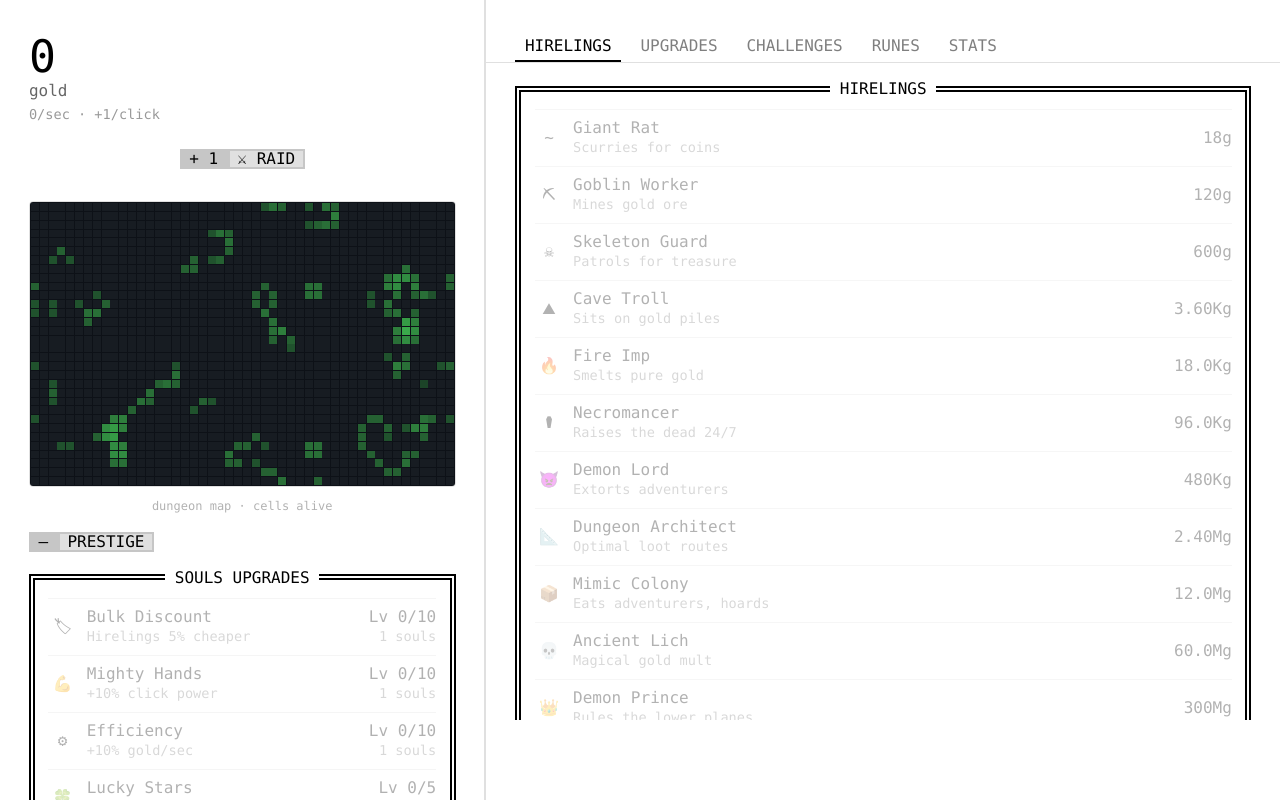
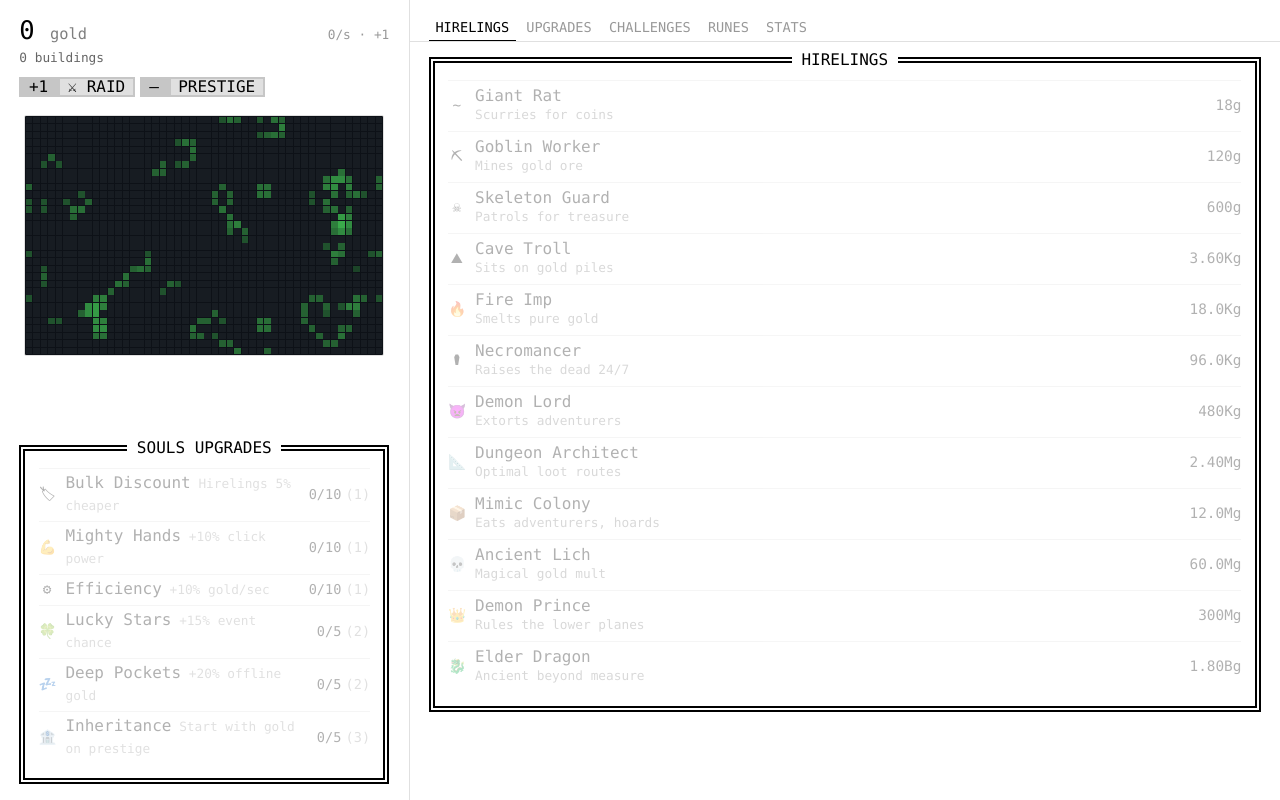
Before and after one commit to fearful-avoidant/unnamed-incremental-game, a Next.js app: page /unnamed-incremental-game/dungeon in a window 1280 px wide. Shown: the top 800 px of the page. Built offline with nearby package versions, Linux system fonts and the light colour scheme; a web font is replaced by a local one.

Commit message:
ui: higher information density, compact layout, inline stats

```diff
--- a/app/dungeon/page.tsx
+++ b/app/dungeon/page.tsx
@@ -156,15 +156,17 @@ const mobileBreakpoint = 700;
 // STYLES
 // ═══════════════════════════════════════════════════════════════════
 
-const layoutS: React.CSSProperties = { display: "flex", gap: 0, minHeight: "85vh" };
-const leftS: React.CSSProperties = { flex: "0 0 38%", borderRight: "2px solid var(--theme-border)", padding: "2em 3ch", display: "flex", flexDirection: "column" };
-const rightS: React.CSSProperties = { flex: 1, minWidth: 0, maxHeight: "90vh", overflowY: "auto" };
-const goldS: React.CSSProperties = { fontSize: "2.8em", fontWeight: 400, lineHeight: 1.1, letterSpacing: "-1px" };
-const shopItem: React.CSSProperties = { display: "flex", alignItems: "center", padding: "8px 0", cursor: "pointer", gap: "1ch", borderTop: "1px solid var(--theme-border)" };
+const layoutS: React.CSSProperties = { display: "flex", gap: 0, minHeight: "100vh" };
+const leftS: React.CSSProperties = { flex: "0 0 32%", borderRight: "1px solid var(--theme-border)", padding: "1em 2ch", display: "flex", flexDirection: "column" };
+const rightS: React.CSSProperties = { flex: 1, minWidth: 0, maxHeight: "100vh", overflowY: "auto" };
+const goldS: React.CSSProperties = { fontSize: "1.6em", fontWeight: 400, lineHeight: 1.2 };
+const shopItem: React.CSSProperties = { display: "flex", alignItems: "center", padding: "5px 0", cursor: "pointer", gap: "1ch", borderTop: "1px solid var(--theme-border)" };
 const shopDis: React.CSSProperties = { ...shopItem, opacity: 0.3, cursor: "default" };
-const iconS: React.CSSProperties = { width: "3ch", textAlign: "center", flexShrink: 0 };
-const tabS: React.CSSProperties = { display: "inline-block", padding: "4px 1ch", cursor: "pointer", opacity: 0.5, borderBottom: "2px solid transparent", marginRight: "1ch" };
-const tabA: React.CSSProperties = { ...tabS, opacity: 1, borderBottom: "2px solid var(--theme-text)" };
+const iconS: React.CSSProperties = { width: "2ch", textAlign: "center", flexShrink: 0, fontSize: "0.9em" };
+const tabS: React.CSSProperties = { display: "inline-block", padding: "2px 0.8ch", cursor: "pointer", opacity: 0.4, borderBottom: "1px solid transparent", marginRight: "0.5ch", fontSize: "0.85em" };
+const tabA: React.CSSProperties = { ...tabS, opacity: 1, borderBottom: "1px solid var(--theme-text)" };
+const rowS: React.CSSProperties = { display: "flex", gap: "0.5ch", flexWrap: "wrap", fontSize: "0.8em", opacity: 0.6, marginTop: 2 };
+const compactBtn: React.CSSProperties = { fontSize: "0.8em" };
 
 // ═══════════════════════════════════════════════════════════════════
 // MAIN COMPONENT
@@ -604,19 +606,30 @@ export default function DungeonPage() {
   // RENDER HELPERS
   // ═══════════════════════════════════════════════════════════════
 
-  const renderItem = (u: any, cost: number, canBuy: boolean, onClick: () => void, extra?: string) => (
+  const renderItem = (u: any, cost: number, canBuy: boolean, onClick: () => void, extra?: string) => {
+    const owned = buildings[u.id] || 0;
+    const isHire = u.gps != null;
+    const totalOutput = isHire ? u.gps * owned * soulBonus * hireMultBonus * globalMult * runeGpsBonus * runeGoldBonus * runeInfinityBonus * challengeBonus.gps * challengeBonus.global * corrGpsMult * corruptionMult : 0;
+    return (
       <div key={u.id} style={canBuy ? shopItem : shopDis} onClick={canBuy ? onClick : undefined}>
         <span style={iconS}>{u.icon || "▪"}</span>
         <div style={{ flex: 1, minWidth: 0 }}>
-        <div>{u.name}</div>
-        <div style={{ opacity: 0.5, fontSize: "0.85em" }}>{u.desc}{extra ? " " + extra : ""}</div>
+          <div style={{ display: "flex", justifyContent: "space-between" }}>
+            <span>{u.name}</span>
+            {owned > 0 && isHire && <span style={{ opacity: 0.4, fontSize: "0.8em" }}>{fmt(totalOutput)}/s</span>}
           </div>
-      <div style={{ textAlign: "right", flexShrink: 0 }}>
-        <div>{fmt(cost)}{u.gps != null ? "g" : ""}</div>
-        {(buildings[u.id] || 0) > 0 && <div style={{ opacity: 0.5, fontSize: "0.85em" }}>x{buildings[u.id]}</div>}
+          <div style={{ opacity: 0.5, fontSize: "0.8em" }}>
+            {u.desc}{extra ? " " + extra : ""}
+            {owned > 0 && isHire && <span> &middot; {fmt(u.gps * soulBonus * hireMultBonus * globalMult * runeInfinityBonus * challengeBonus.gps * challengeBonus.global * corruptionMult)}/s each</span>}
+          </div>
+        </div>
+        <div style={{ textAlign: "right", flexShrink: 0, marginLeft: "1ch" }}>
+          <div style={{ fontSize: "0.9em" }}>{fmt(cost)}{isHire ? "g" : ""}</div>
+          {owned > 0 && <div style={{ opacity: 0.5, fontSize: "0.8em" }}>x{owned}</div>}
         </div>
       </div>
     );
+  };
 
   const renderUpgradeList = (items: any[], levels: Record<string,number>, currency: number, setCurrency: any, setUpgrades: any, currName: string) => (
     <CardDouble title={currName.toUpperCase() + " UPGRADES"}>
@@ -624,15 +637,15 @@ export default function DungeonPage() {
         const level = levels[u.id] || 0;
         const canBuy = currency >= u.costPer && level < u.max;
         return (
-          <div key={u.id} style={canBuy ? shopItem : shopDis} onClick={canBuy ? () => buyUpgrade(u, level, currency, setCurrency, setUpgrades, u.costPer) : undefined}>
+          <div key={u.id} style={canBuy ? { ...shopItem, padding: "4px 0" } : { ...shopDis, padding: "4px 0" }} onClick={canBuy ? () => buyUpgrade(u, level, currency, setCurrency, setUpgrades, u.costPer) : undefined}>
             <span style={iconS}>{u.icon}</span>
-            <div style={{ flex: 1 }}>
-              <div>{u.name}</div>
-              <div style={{ opacity: 0.5, fontSize: "0.85em" }}>{u.desc}</div>
+            <div style={{ flex: 1, minWidth: 0 }}>
+              <span>{u.name}</span>
+              <span style={{ opacity: 0.4, fontSize: "0.8em", marginLeft: "1ch" }}>{u.desc}</span>
             </div>
-            <div style={{ textAlign: "right", flexShrink: 0 }}>
-              <div>Lv {level}/{u.max}</div>
-              <div style={{ opacity: 0.5, fontSize: "0.85em" }}>{u.costPer} {currName}</div>
+            <div style={{ textAlign: "right", flexShrink: 0, fontSize: "0.85em" }}>
+              <span>{level}/{u.max}</span>
+              <span style={{ opacity: 0.4, marginLeft: "0.5ch" }}>({u.costPer})</span>
             </div>
           </div>
         );
@@ -641,27 +654,32 @@ export default function DungeonPage() {
   );
 
   const renderStats = () => {
-    const stats = [
-      ["Total gold earned", fmt(totalGold)],
-      ["Gold per second", fmt(gps)],
+    const left = [
+      ["Gold earned", fmt(totalGold)],
+      ["Gold/sec", fmt(gps)],
       ["Click power", fmt(clickVal)],
       ["Total clicks", totalClicks.toLocaleString()],
-      ["Total buildings", totalBuildings.toLocaleString()],
-      ["Souls / Shards / Essence", fmt(souls) + " / " + fmt(soulShards) + " / " + fmt(demonEssence)],
-      ["Prestiges / Transcends / Reincarnations", prestigeCount + " / " + transcendCount + " / " + reincarnateCount],
-      ["Sacrifices", sacrificeCount.toString()],
+      ["Buildings", totalBuildings.toLocaleString()],
       ["Offerings", fmt(offerings)],
-      ["Challenges completed", challengeResults.filter(r => r.completed).length + "/" + CHALLENGES.length],
-      ["Events triggered", eventsTriggered.toString()],
     ];
+    const right = [
+      ["Souls", fmt(souls)],
+      ["Shards", fmt(soulShards)],
+      ["Essence", fmt(demonEssence)],
+      ["Prestiges", prestigeCount + " / " + transcendCount + " / " + reincarnateCount],
+      ["Challenges", challengeResults.filter(r => r.completed).length + "/" + CHALLENGES.length],
+      ["Events", eventsTriggered.toString()],
+    ];
+    const statRow = (l: string, v: string) => (
+      <div key={l} style={{ display: "flex", justifyContent: "space-between", padding: "3px 0", borderTop: "1px solid var(--theme-border)", fontSize: "0.85em" }}>
+        <span style={{ opacity: 0.5 }}>{l}</span><span>{v}</span>
+      </div>
+    );
     return (
-      <CardDouble title="STATS">
-        {stats.map(([l, v]) => (
-          <div key={l} style={{ display: "flex", justifyContent: "space-between", padding: "4px 0", borderTop: "1px solid var(--theme-border)" }}>
-            <span style={{ opacity: 0.6 }}>{l}</span><span>{v}</span>
+      <div style={{ display: "flex", gap: "2ch" }}>
+        <div style={{ flex: 1 }}><CardDouble title="STATS">{left.map(([l, v]) => statRow(l, v))}</CardDouble></div>
+        <div style={{ flex: 1 }}><CardDouble title="MORE">{right.map(([l, v]) => statRow(l, v))}</CardDouble></div>
       </div>
-        ))}
-      </CardDouble>
     );
   };
 
@@ -679,23 +697,27 @@ export default function DungeonPage() {
 
       <div style={isMobile ? { display: "block" } : layoutS}>
         {/* LEFT */}
-        <div style={isMobile ? { borderBottom: "2px solid var(--theme-border)", padding: "1em 2ch" } : leftS}>
-          <div style={goldS}>{fmt(gold)}</div>
-          <div style={{ opacity: 0.6 }}>gold</div>
-          <div style={{ opacity: 0.4, fontSize: "0.85em", marginTop: 4 }}>{fmt(gps)}/sec &middot; +{fmt(clickVal)}/click</div>
-
-          {/* Currency row */}
-          <div style={{ display: "flex", gap: "2ch", marginTop: 8, flexWrap: "wrap", fontSize: "0.85em" }}>
-            {souls > 0 && <div><Badge>{fmt(souls)}</Badge> souls</div>}
-            {soulShards > 0 && <div><Badge>{fmt(soulShards)}</Badge> shards</div>}
-            {demonEssence > 0 && <div><Badge>{fmt(demonEssence)}</Badge> essence</div>}
-            {offerings > 0 && <div><Badge>{fmt(offerings)}</Badge> offerings</div>}
+        <div style={isMobile ? { borderBottom: "1px solid var(--theme-border)", padding: "0.5em 1ch" } : leftS}>
+          {/* Compact header: gold + currencies inline */}
+          <div style={{ display: "flex", justifyContent: "space-between", alignItems: "baseline" }}>
+            <div style={goldS}>{fmt(gold)} <span style={{ opacity: 0.5, fontSize: "0.6em" }}>gold</span></div>
+            <div style={{ opacity: 0.4, fontSize: "0.8em" }}>{fmt(gps)}/s &middot; +{fmt(clickVal)}</div>
+          </div>
+          <div style={rowS}>
+            {souls > 0 && <span>{fmt(souls)} souls</span>}
+            {soulShards > 0 && <span>{fmt(soulShards)} shards</span>}
+            {demonEssence > 0 && <span>{fmt(demonEssence)} essence</span>}
+            {offerings > 0 && <span>{fmt(offerings)} offerings</span>}
+            <span>{totalBuildings} buildings</span>
           </div>
 
-          <div style={{ display: "flex", justifyContent: "center", margin: "1em 0" }} ref={clickBtnRef}>
-            <ActionButton onClick={doClick} hotkey={chalNoClick ? "DISABLED" : "+ " + fmt(clickVal)}>
-              {chalNoClick ? "🚫" : "⚔"} RAID
-            </ActionButton>
+          {/* Click + reset row */}
+          <div style={{ display: "flex", gap: "0.5ch", margin: "0.5em 0", flexWrap: "wrap", alignItems: "center" }} ref={clickBtnRef}>
+            <div style={compactBtn}><ActionButton onClick={doClick} hotkey={chalNoClick ? "—" : "+" + fmt(clickVal)}>{chalNoClick ? "🚫" : "⚔"} RAID</ActionButton></div>
+            <div style={compactBtn}><ActionButton onClick={doPrestige} hotkey={prestigeSouls >= 1 ? "+" + prestigeSouls : "—"}>Prestige</ActionButton></div>
+            {(transcendCount > 0 || totalSouls >= 100) && <div style={compactBtn}><ActionButton onClick={doTranscend} hotkey={transcendShards >= 1 ? "+" + transcendShards : "—"}>Transcend</ActionButton></div>}
+            {(reincarnateCount > 0 || totalShards >= 10) && <div style={compactBtn}><ActionButton onClick={doReincarnate} hotkey={reincarnateEssence >= 1 ? "+" + reincarnateEssence : "—"}>Reincarn</ActionButton></div>}
+            {totalBuildings > 0 && <div style={compactBtn}><ActionButton onClick={doSacrifice} hotkey={fmt(sacrificeValue)}>Sacrifice</ActionButton></div>}
           </div>
 
           <div style={{ position: "relative", height: 0 }}>
@@ -703,50 +725,21 @@ export default function DungeonPage() {
           </div>
           <style>{`@keyframes floatUp { 0% { opacity:1; transform:translateY(0); } 100% { opacity:0; transform:translateY(-40px); } }`}</style>
 
-          {/* Game of Life */}
-          <div style={{ textAlign: "center", margin: "1em 0" }}>
-            <canvas ref={canvasRef} style={{ border: "1px solid var(--theme-border)", borderRadius: 4, imageRendering: "pixelated", width: "100%", maxWidth: COLS*(CELL+GAP)+GAP }} />
-            <div style={{ opacity: 0.3, fontSize: "0.75em", marginTop: 4 }}>dungeon map &middot; cells alive</div>
+          {/* Game of Life - compact */}
+          <div style={{ textAlign: "center", margin: "0.5em 0" }}>
+            <canvas ref={canvasRef} style={{ border: "1px solid var(--theme-border)", borderRadius: 2, imageRendering: "pixelated", width: "100%", maxWidth: 360 }} />
           </div>
 
+          {/* Upgrade trees - stacked */}
           <div style={{ flex: 1 }} />
-
-          {/* Reset buttons */}
-          <div style={{ display: "flex", gap: "1ch", marginBottom: "1em", flexWrap: "wrap" }}>
-            <ActionButton onClick={doPrestige} hotkey={prestigeSouls >= 1 ? "+"+prestigeSouls : "—"}>
-              Prestige
-            </ActionButton>
-            {transcendCount > 0 || totalSouls >= 100 ? (
-              <ActionButton onClick={doTranscend} hotkey={transcendShards >= 1 ? "+"+transcendShards : "—"}>
-                Transcend
-              </ActionButton>
-            ) : null}
-            {reincarnateCount > 0 || totalShards >= 10 ? (
-              <ActionButton onClick={doReincarnate} hotkey={reincarnateEssence >= 1 ? "+"+reincarnateEssence : "—"}>
-                Reincarnate
-              </ActionButton>
-            ) : null}
-          </div>
-
-          {totalBuildings > 0 && (
-            <div style={{ marginBottom: "1em" }}>
-              <ActionButton onClick={doSacrifice} hotkey={fmt(sacrificeValue)}>
-                Sacrifice All ({fmt(offerings)} + {fmt(sacrificeValue)})
-              </ActionButton>
-            </div>
-          )}
-
-          {/* Upgrade trees */}
           {renderUpgradeList(SOUL_UPGRADES, prestigeUpgrades, freeSouls, setSouls, setPrestigeUpgrades, "souls")}
-          {transcendCount > 0 && <br />}
           {transcendCount > 0 && renderUpgradeList(SHARD_UPGRADES, transcendUpgrades, freeShards, setSoulShards, setTranscendUpgrades, "shards")}
-          {reincarnateCount > 0 && <br />}
           {reincarnateCount > 0 && renderUpgradeList(ESSENCE_UPGRADES, reincarnateUpgrades, freeEssence, setDemonEssence, setReincarnateUpgrades, "essence")}
         </div>
 
         {/* RIGHT */}
         <div style={rightS}>
-          <div style={{ padding: "2em 3ch 0", borderBottom: "1px solid var(--theme-border)" }}>
+          <div style={{ padding: "1em 2ch 0", borderBottom: "1px solid var(--theme-border)" }}>
             <span style={tab === "hirelings" ? tabA : tabS} onClick={() => setTab("hirelings")}>HIRELINGS</span>
             <span style={tab === "upgrades" ? tabA : tabS} onClick={() => setTab("upgrades")}>UPGRADES</span>
             <span style={tab === "challenges" ? tabA : tabS} onClick={() => setTab("challenges")}>CHALLENGES</span>
@@ -754,7 +747,7 @@ export default function DungeonPage() {
             <span style={tab === "stats" ? tabA : tabS} onClick={() => setTab("stats")}>STATS</span>
           </div>
 
-          <div style={{ padding: "1em 3ch" }}>
+          <div style={{ padding: "0.5em 2ch" }}>
             {tab === "hirelings" && (
               <CardDouble title="HIRELINGS">
                 {HIRES.map(u => renderItem(u, getHireCost(u, buildings, soulDiscount, corrCostMult), gold >= getHireCost(u, buildings, soulDiscount, corrCostMult) * totalCostMult, () => buy(u, true)))}
@@ -769,34 +762,31 @@ export default function DungeonPage() {
 
             {tab === "challenges" && (
               <CardDouble title="CHALLENGES">
-                <div style={{ opacity: 0.6, marginBottom: "1em", fontSize: "0.85em" }}>
-                  Earn {fmt(challengeGoal)} gold under restrictions. Permanent bonuses on completion.
+                <div style={{ opacity: 0.5, marginBottom: "0.5em", fontSize: "0.8em" }}>
+                  Goal: {fmt(challengeGoal)} gold. Permanent bonuses on completion.
                 </div>
                 {CHALLENGES.map((c, i) => {
                   const r = challengeResults[i];
                   const canStart = activeChallenge < 0;
                   return (
-                    <div key={i} style={{ padding: "8px 0", borderTop: "1px solid var(--theme-border)" }}>
-                      <div style={{ display: "flex", alignItems: "center", gap: "1ch" }}>
+                    <div key={i} style={{ padding: "5px 0", borderTop: "1px solid var(--theme-border)", display: "flex", alignItems: "center", gap: "1ch" }}>
                       <span style={iconS}>{c.icon}</span>
-                        <div style={{ flex: 1 }}>
-                          <div>{c.name} {r.completed && <Badge>✓</Badge>}</div>
-                          <div style={{ opacity: 0.5, fontSize: "0.85em" }}>{c.desc} &middot; Reward: {c.rewardDesc}</div>
-                          {r.completed && <div style={{ opacity: 0.4, fontSize: "0.75em" }}>Best: {r.bestTime.toFixed(1)}s</div>}
+                      <div style={{ flex: 1, minWidth: 0 }}>
+                        <div style={{ display: "flex", justifyContent: "space-between" }}>
+                          <span>{c.name} {r.completed && <span style={{ color: "var(--theme-focused-foreground)" }}>✓</span>}</span>
+                          {r.completed && <span style={{ opacity: 0.3, fontSize: "0.75em" }}>{r.bestTime.toFixed(1)}s</span>}
                         </div>
-                        {canStart && !r.completed && (
-                          <ActionButton onClick={() => startChallenge(i)} hotkey="START">Start</ActionButton>
+                        <div style={{ opacity: 0.5, fontSize: "0.8em" }}>{c.desc} &middot; {c.rewardDesc}</div>
+                      </div>
+                      {(canStart || r.completed) && (
+                        <div style={compactBtn}><ActionButton onClick={() => startChallenge(i)} hotkey={r.completed ? "RETRY" : "START"}>{r.completed ? "R" : "Go"}</ActionButton></div>
                       )}
-                        {r.completed && (
-                          <ActionButton onClick={() => startChallenge(i)} hotkey="RETRY">Retry</ActionButton>
-                        )}
-                      </div>
                     </div>
                   );
                 })}
                 {activeChallenge >= 0 && (
-                  <div style={{ marginTop: "1em" }}>
-                    <ActionButton onClick={() => endChallenge(false)} hotkey="ABANDON">Abandon Challenge</ActionButton>
+                  <div style={{ marginTop: "0.5em" }}>
+                    <ActionButton onClick={() => endChallenge(false)} hotkey="ABANDON">Abandon</ActionButton>
                   </div>
                 )}
               </CardDouble>
@@ -805,47 +795,44 @@ export default function DungeonPage() {
             {tab === "runes" && (
               <>
                 <CardDouble title="RUNES">
-                  <div style={{ opacity: 0.6, marginBottom: "1em", fontSize: "0.85em" }}>
-                    Level runes with offerings (from sacrifice). Offerings: <span style={{ color: "var(--theme-text)" }}>{fmt(offerings)}</span>
+                  <div style={{ opacity: 0.5, marginBottom: "0.5em", fontSize: "0.8em" }}>
+                    Offerings: {fmt(offerings)} (from sacrifice)
                   </div>
                   {RUNES.map(u => {
                     const level = runes[u.id] || 0;
                     const cost = getRuneCost(u, level);
                     const canBuy = offerings >= cost && level < u.max;
                     return (
-                      <div key={u.id} style={canBuy ? shopItem : shopDis} onClick={canBuy ? () => buyRune(u) : undefined}>
+                      <div key={u.id} style={canBuy ? { ...shopItem, padding: "4px 0" } : { ...shopDis, padding: "4px 0" }} onClick={canBuy ? () => buyRune(u) : undefined}>
                         <span style={iconS}>{u.icon}</span>
-                        <div style={{ flex: 1 }}>
-                          <div>{u.name}</div>
-                          <div style={{ opacity: 0.5, fontSize: "0.85em" }}>{u.desc}</div>
+                        <div style={{ flex: 1, minWidth: 0 }}>
+                          <span>{u.name}</span>
+                          <span style={{ opacity: 0.4, fontSize: "0.8em", marginLeft: "1ch" }}>{u.desc}</span>
                         </div>
-                        <div style={{ textAlign: "right", flexShrink: 0 }}>
-                          <div>Lv {level}/{u.max}</div>
-                          <div style={{ opacity: 0.5, fontSize: "0.85em" }}>{fmt(cost)} offerings</div>
+                        <div style={{ textAlign: "right", flexShrink: 0, fontSize: "0.85em" }}>
+                          <span>{level}/{u.max}</span>
+                          <span style={{ opacity: 0.4, marginLeft: "0.5ch" }}>{fmt(cost)}o</span>
                         </div>
                       </div>
                     );
                   })}
                 </CardDouble>
-                <br />
                 <CardDouble title="CORRUPTIONS">
-                  <div style={{ opacity: 0.6, marginBottom: "1em", fontSize: "0.85em" }}>
-                    Opt-in debuffs that multiply rewards. Score: {corruptionScore} (x{corruptionMult.toFixed(1)} rewards)
+                  <div style={{ opacity: 0.5, marginBottom: "0.5em", fontSize: "0.8em" }}>
+                    Score: {corruptionScore} (x{corruptionMult.toFixed(1)} rewards) &middot; Opt-in debuffs
                   </div>
                   {CORRUPTIONS.map(c => {
                     const level = corruptions[c.id] || 0;
                     return (
-                      <div key={c.id} style={{ padding: "8px 0", borderTop: "1px solid var(--theme-border)" }}>
-                        <div style={{ display: "flex", alignItems: "center", gap: "1ch" }}>
-                          <div style={{ flex: 1 }}>
-                            <div>{c.name}</div>
-                            <div style={{ opacity: 0.5, fontSize: "0.85em" }}>{c.desc}</div>
+                      <div key={c.id} style={{ padding: "4px 0", borderTop: "1px solid var(--theme-border)", display: "flex", alignItems: "center", gap: "1ch" }}>
+                        <div style={{ flex: 1, minWidth: 0 }}>
+                          <span>{c.name}</span>
+                          <span style={{ opacity: 0.4, fontSize: "0.8em", marginLeft: "1ch" }}>{c.desc}</span>
                         </div>
-                          <div style={{ display: "flex", gap: "4px" }}>
-                            <ActionButton onClick={() => setCorruptions(cr => ({ ...cr, [c.id]: Math.max(0, level - 1) }))} hotkey="-">-</ActionButton>
-                            <span style={{ padding: "0 1ch" }}>{level}/{c.max}</span>
-                            <ActionButton onClick={() => setCorruptions(cr => ({ ...cr, [c.id]: Math.min(c.max, level + 1) }))} hotkey="+">+</ActionButton>
-                          </div>
+                        <div style={{ display: "flex", gap: "2px", alignItems: "center", fontSize: "0.85em" }}>
+                          <span style={{ cursor: "pointer", opacity: level > 0 ? 1 : 0.2 }} onClick={() => setCorruptions(cr => ({ ...cr, [c.id]: Math.max(0, level - 1) }))}>[-]</span>
+                          <span style={{ padding: "0 0.5ch" }}>{level}/{c.max}</span>
+                          <span style={{ cursor: "pointer", opacity: level < c.max ? 1 : 0.2 }} onClick={() => setCorruptions(cr => ({ ...cr, [c.id]: Math.min(c.max, level + 1) }))}>[+]</span>
                         </div>
                       </div>
                     );
```
Lines whose indentation alone changed are shown as unchanged.
